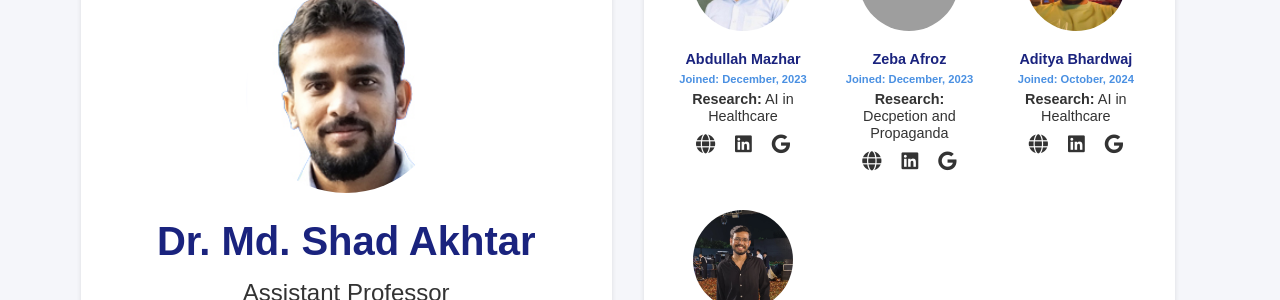
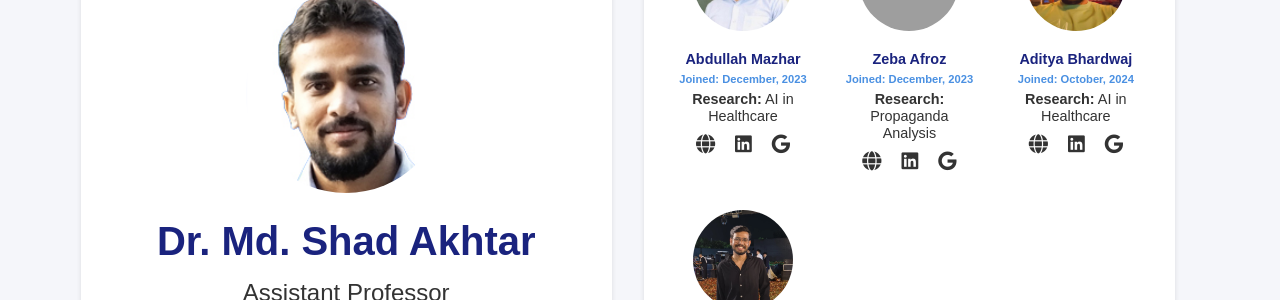
Before and after one commit to flamenlp/flamenlp.github.io, a Jekyll site: the page built from team.html, in a window 1280 px wide and 900 px high. Shown: the part 349-649 px from the top of the window. Built offline with Jekyll 4.4.1, drawn with Linux system fonts in a browser that asks for light colours; grey boxes are pictures that could not be loaded.

Commit message:
Update team_members.yml

```diff
--- a/_data/team_members.yml
+++ b/_data/team_members.yml
@@ -43,7 +43,7 @@
 - name: "Zeba Afroz"
   category: "phd"
   joined: "December, 2023"
-  research_focus: "Decpetion and Propaganda"
+  research_focus: "Propaganda Analysis"
   image: "/assets/images/ZebaAfroz.png"
   linkedin: "https://www.linkedin.com/in/zeba-afroz-676390186/"
   google_scholar: "#"
```
